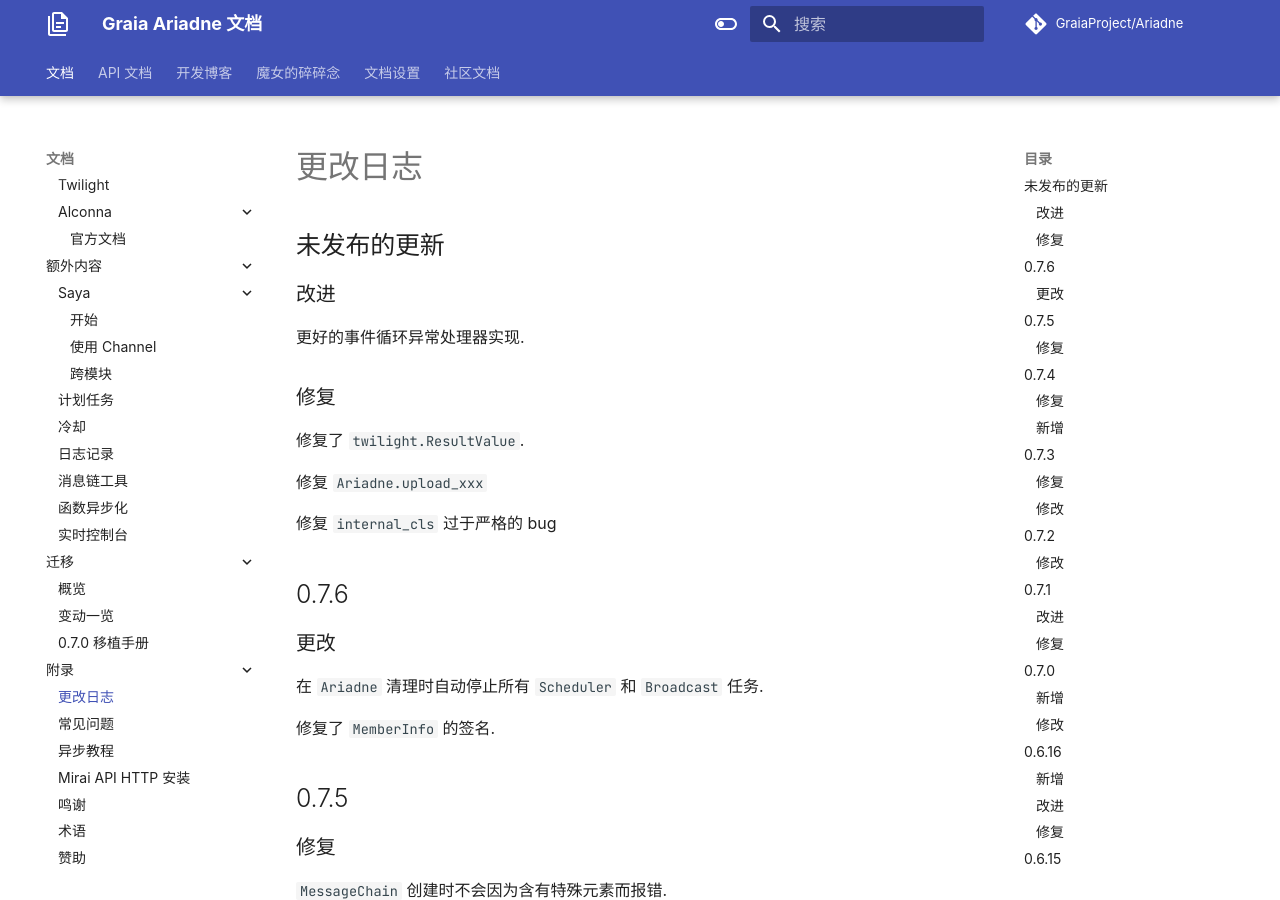
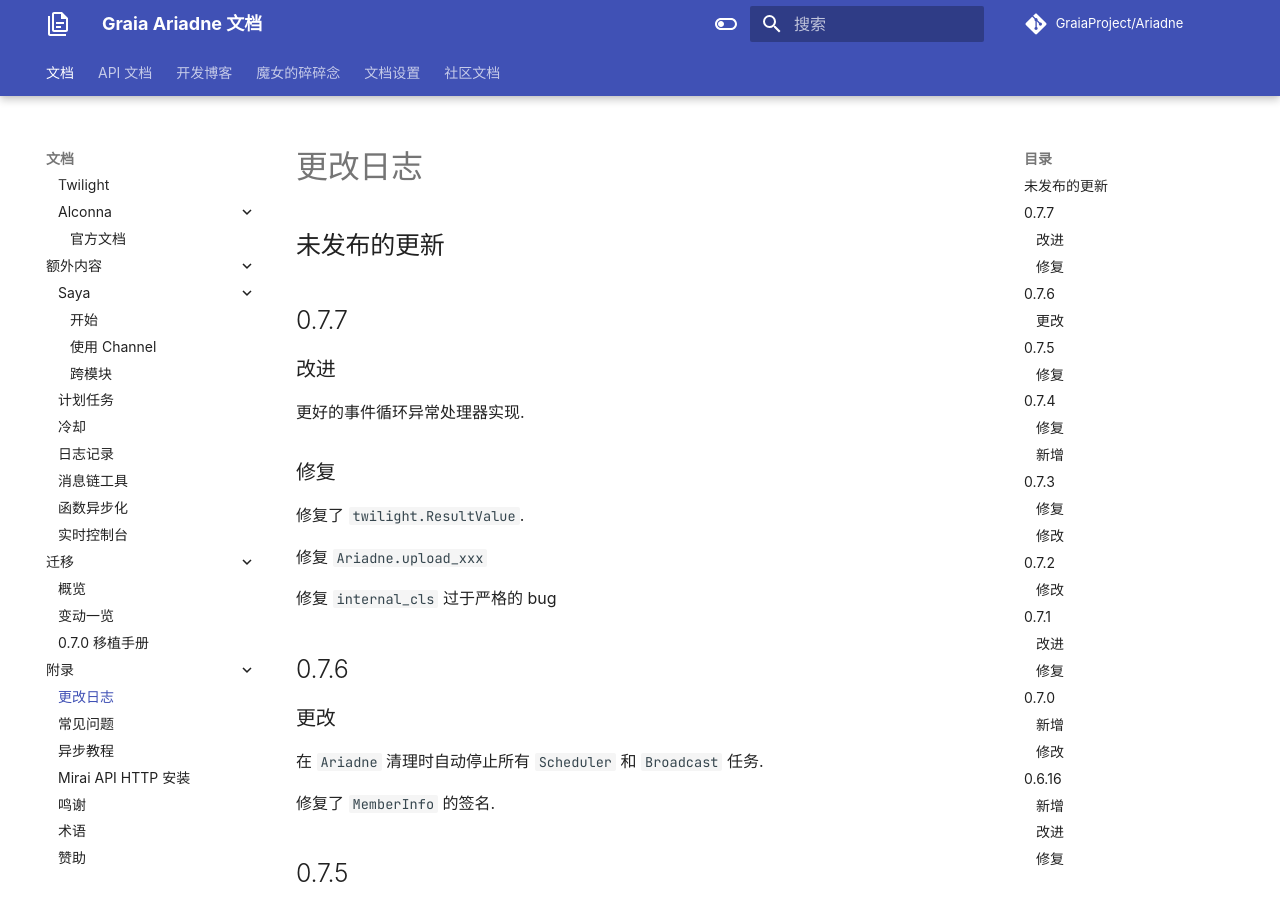
Before and after one commit to GraiaProject/Ariadne, an MkDocs documentation site: the page built from docs/appendix/CHANGELOG.md, in a window 1280 px wide and 900 px high. Built offline with MkDocs 1.6.1 and Material for MkDocs 9.7.7, drawn with Linux system fonts in a browser that asks for light colours; comment, search, counter and statistics services are not loaded.

Commit message:
:memo: update changelog

```diff
--- a/docs/appendix/CHANGELOG.md
+++ b/docs/appendix/CHANGELOG.md
@@ -1,6 +1,8 @@
 # 更改日志
 
 ## 未发布的更新
+
+## 0.7.7
 
 ### 改进
 
```
